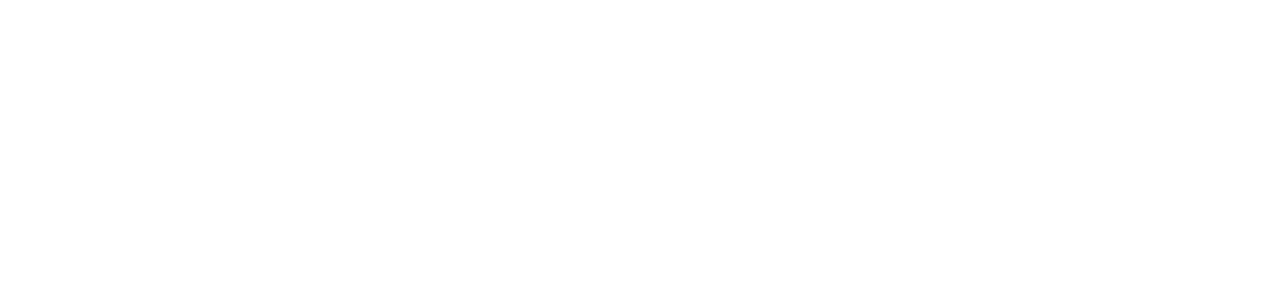
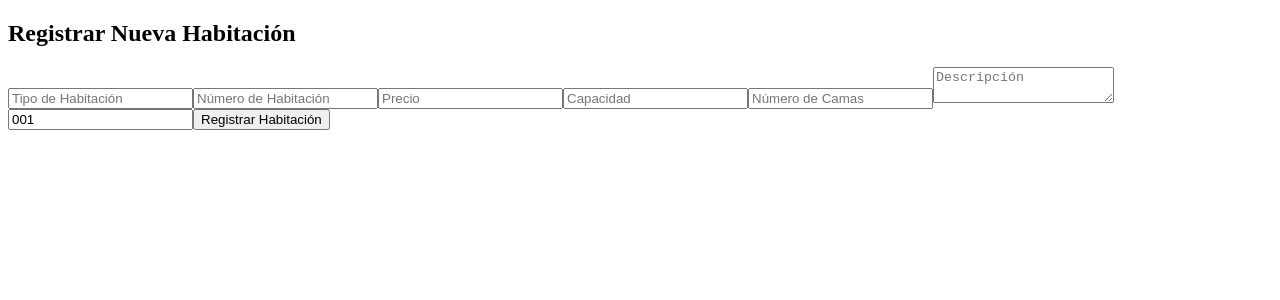
Before and after one commit to JeremyPD/Hotelhosting, a React (Create React App) app: page /habitacion_register in a window 1280 px wide. Before the commit this address had no page. Shown: the top 300 px of the page. Built offline with nearby package versions, Linux system fonts and the light colour scheme; no server answers; the database is empty.

Commit message:
Habitaciones

```diff
--- a/src/App.js
+++ b/src/App.js
@@ -2,6 +2,7 @@ import React from 'react';
 import { Navigate, Route, Routes } from 'react-router-dom';
 import Admin from './pages/Admin';
 import Admin_Register from './pages/Admin_Register';
+import Habitacion_Register from './pages/Habitacion_Register';
 import Home from "./pages/Home";
 import Login from './pages/Login';
 import Register from './pages/Register';
@@ -17,6 +18,7 @@ function App() {
       <Route path="/admin" element={<Admin />} />
       <Route path="/success" element={<Success />} />
       <Route path="/admin_register" element={<Admin_Register />} />
+      <Route path="/habitacion_register" element={<Habitacion_Register />} />
     </Routes>
   );
 }
--- a/src/pages/Admin.js
+++ b/src/pages/Admin.js
@@ -10,6 +10,10 @@ function Admin() {
       <Link to="/admin_register">
         <button>Registrar Nuevo Administrador</button>
       </Link>
+
+      <Link to="/habitacion_register">
+        <button>Crear Habitación</button>
+      </Link>
     </div>
   );
 }
--- a/src/pages/Admin_Register.js
+++ b/src/pages/Admin_Register.js
@@ -9,7 +9,7 @@ function Admin_Register() {
   const [name, setName] = useState('');
   const [email, setEmail] = useState('');
   const [password, setPassword] = useState('');
-  const [role, setRole] = useState('ADMINISTRADOR'); // Rol predefinido como ADMINISTRADOR
+  const [role, setRole] = useState('ADMINISTRADOR');
   const [error, setError] = useState('');
   const navigate = useNavigate();
 
@@ -17,20 +17,18 @@ function Admin_Register() {
     e.preventDefault();
 
     try {
-      // Crear un nuevo usuario en Firebase Authentication
       const userCredential = await createUserWithEmailAndPassword(auth, email, password);
       const user = userCredential.user;
 
-      // Guardar los datos en la colección "Admin" en Firestore
       await addDoc(collection(db, 'Admin'), {
         DNI: dni,
         nombre: name,
         correo: email,
-        contraseña: password, // Recuerda: nunca guardes contraseñas en texto plano en producción
+        contraseña: password,
         rol: role,
       });
 
-      navigate('/admin'); // Redirigir a la vista de Admin después de registrar un nuevo admin
+      navigate('/admin');
     } catch (error) {
       setError('Error al registrar: ' + error.message);
     }
--- /dev/null
+++ b/src/pages/Habitacion_Register.js
@@ -0,0 +1,101 @@
+import { addDoc, collection, getDocs } from 'firebase/firestore';
+import React, { useEffect, useState } from 'react';
+import { useNavigate } from 'react-router-dom';
+import { db } from '../firebase';
+
+function Habitacion_Register() {
+  const [tipo_h, setTipo_h] = useState('');
+  const [numero_h, setNumero_h] = useState('');
+  const [precio, setPrecio] = useState('');
+  const [capacidad, setCapacidad] = useState('');
+  const [n_camas, setN_camas] = useState('');
+  const [descripcion, setDescripcion] = useState('');
+  const [id_habitacion, setId_habitacion] = useState('');
+  const [error, setError] = useState('');
+  const navigate = useNavigate();
+
+  useEffect(() => {
+    const fetchHabitaciones = async () => {
+      const querySnapshot = await getDocs(collection(db, 'Habitaciones'));
+      const habitacionesCount = querySnapshot.size;
+      const newId = String(habitacionesCount + 1).padStart(3, '0');
+      setId_habitacion(newId);
+    };
+
+    fetchHabitaciones();
+  }, []);
+
+  const handleRegister = async (e) => {
+    e.preventDefault();
+
+    try {
+      await addDoc(collection(db, 'Habitaciones'), {
+        tipo_h,
+        numero_h,
+        precio,
+        capacidad,
+        n_camas,
+        descripcion,
+        id_habitacion,
+        estado: 'vacío',
+      });
+
+      navigate('/admin');
+    } catch (error) {
+      setError('Error al registrar habitación: ' + error.message);
+    }
+  };
+
+  return (
+    <div>
+      <h2>Registrar Nueva Habitación</h2>
+      {error && <p style={{ color: 'red' }}>{error}</p>}
+      <form onSubmit={handleRegister}>
+        <input
+          type="text"
+          placeholder="Tipo de Habitación"
+          value={tipo_h}
+          onChange={(e) => setTipo_h(e.target.value)}
+        />
+        <input
+          type="text"
+          placeholder="Número de Habitación"
+          value={numero_h}
+          onChange={(e) => setNumero_h(e.target.value)}
+        />
+        <input
+          type="text"
+          placeholder="Precio"
+          value={precio}
+          onChange={(e) => setPrecio(e.target.value)}
+        />
+        <input
+          type="text"
+          placeholder="Capacidad"
+          value={capacidad}
+          onChange={(e) => setCapacidad(e.target.value)}
+        />
+        <input
+          type="text"
+          placeholder="Número de Camas"
+          value={n_camas}
+          onChange={(e) => setN_camas(e.target.value)}
+        />
+        <textarea
+          placeholder="Descripción"
+          value={descripcion}
+          onChange={(e) => setDescripcion(e.target.value)}
+        />
+        <input
+          type="text"
+          placeholder="ID de Habitación"
+          value={id_habitacion}
+          readOnly
+        />
+        <button type="submit">Registrar Habitación</button>
+      </form>
+    </div>
+  );
+}
+
+export default Habitacion_Register;
--- a/src/pages/Home.js
+++ b/src/pages/Home.js
@@ -1,4 +1,3 @@
-// src/pages/Home.js
 import React from 'react';
 
 const Home = () => {
--- a/src/pages/Login.js
+++ b/src/pages/Login.js
@@ -2,7 +2,7 @@ import { signInWithEmailAndPassword } from 'firebase/auth';
 import { collection, getDocs, query, where } from 'firebase/firestore';
 import React, { useState } from 'react';
 import { Link, useNavigate } from 'react-router-dom';
-import { auth, db } from '../firebase'; // Asegúrate de que `db` esté importado
+import { auth, db } from '../firebase';
 
 function Login() {
   const [email, setEmail] = useState('');
@@ -17,7 +17,6 @@ function Login() {
       const userCredential = await signInWithEmailAndPassword(auth, email, password);
       const user = userCredential.user;
 
-      // Array con las colecciones que queremos buscar
       const collections = ['Usuario', 'Admin'];
 
       let found = false;
@@ -29,7 +28,7 @@ function Login() {
         querySnapshot.forEach((doc) => {
           const userData = doc.data();
           if (userData.rol === 'ADMINISTRADOR') {
-            navigate('/admin'); // Redirige a la vista de administrador
+            navigate('/admin');
             found = true;
           }
         });
@@ -38,7 +37,7 @@ function Login() {
       }
 
       if (!found) {
-        navigate('/success'); // Si no se encontró rol o no es ADMINISTRADOR, redirige a success
+        navigate('/success');
       }
     } catch (error) {
       setError('Error al iniciar sesión: ' + error.message);
--- a/src/pages/Register.js
+++ b/src/pages/Register.js
@@ -2,7 +2,7 @@ import { createUserWithEmailAndPassword } from "firebase/auth";
 import { doc, setDoc } from "firebase/firestore";
 import React, { useState } from "react";
 import { useNavigate } from "react-router-dom";
-import { auth, db } from "../firebase"; // Asegúrate de importar correctamente 'auth' y 'db'
+import { auth, db } from "../firebase";
 
 const Register = () => {
   const [email, setEmail] = useState("");
@@ -33,16 +33,14 @@ const Register = () => {
       const userCredential = await createUserWithEmailAndPassword(auth, email, password);
       const user = userCredential.user;
 
-      // Guardar los datos del usuario en Firestore con los nombres de campo personalizados
       await setDoc(doc(db, "Usuario", user.uid), {
         DNI: DNI,
         correo: email,
         nombre: name,
         telefono: phone,
-        contraseña: password, // Guardar la contraseña tal como se pidió
+        contraseña: password,
       });
 
-      // Redirigir a la vista de login después del registro exitoso
       navigate("/login");
     } catch (error) {
       if (error.code === "auth/email-already-in-use") {
```
